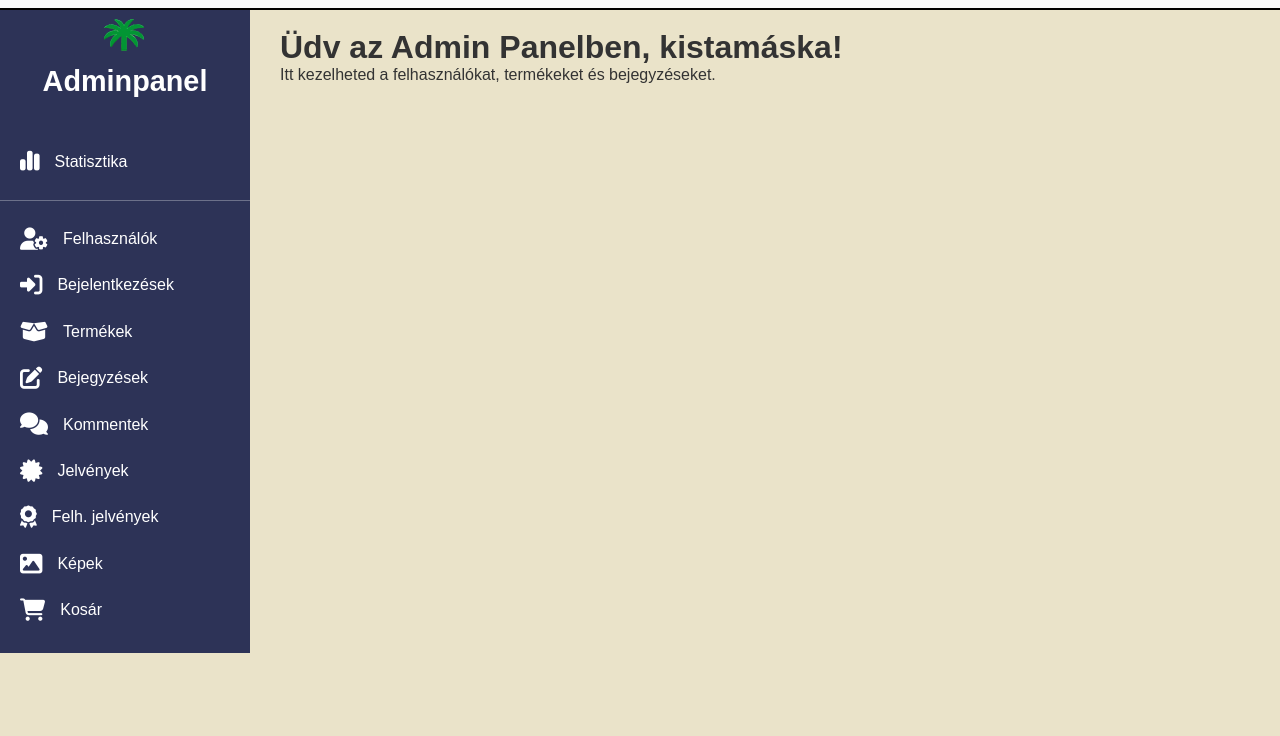
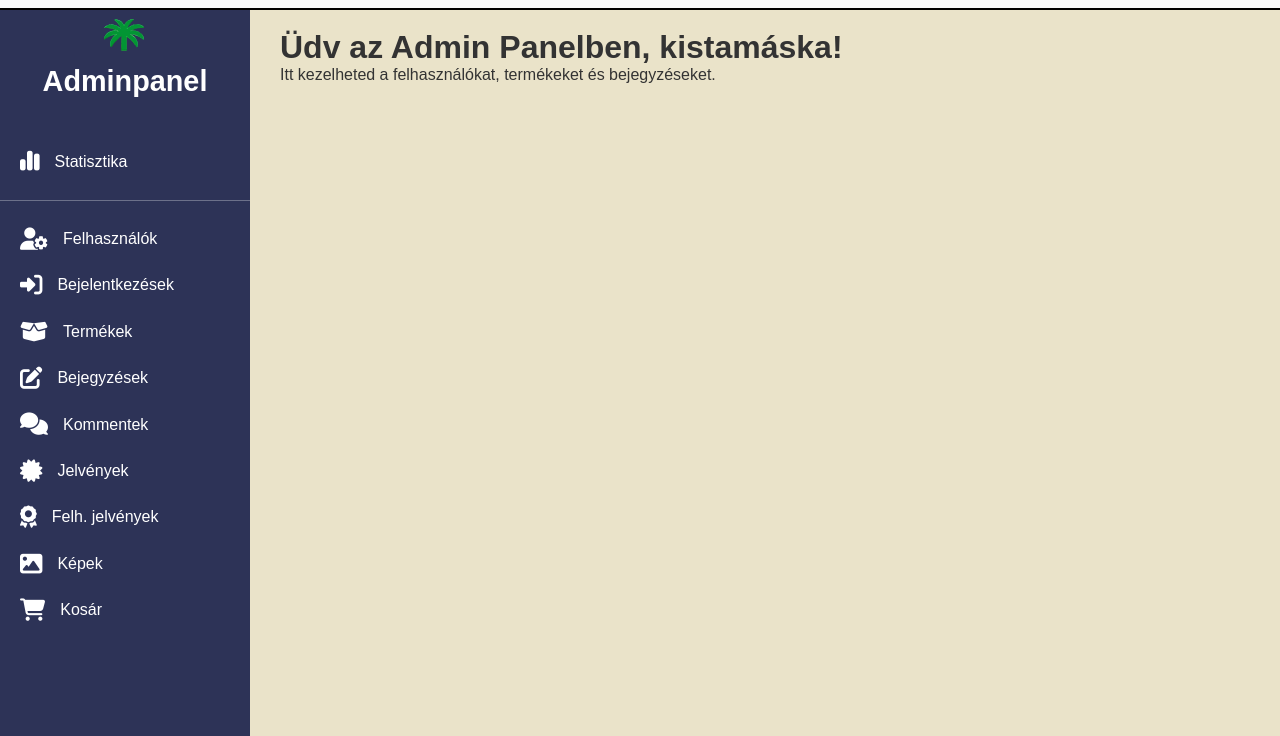
Before and after one commit to bertagyorgy/Techoazis, a PHP site: page /techoazis/admin/admin.php in a window 1280 px wide. Shown: the part 64-800 px from the top of the page. Run offline with PHP 8.4, Linux system fonts and the light colour scheme; a user stored in the database is signed in; data that the repository does not hold is empty.

Commit message:
sidenav fixed

```diff
--- a/static/admin.css
+++ b/static/admin.css
@@ -7,9 +7,10 @@
 
 body {
     background-color: #eae3c9;
-    height: 100%; /* fontos, hogy a 100% működjön */
 }
-
+html {
+    min-height: 100vh;
+}
 /* Navbar fixen */
 .up-bar {
     position: fixed;
@@ -25,7 +26,7 @@ body {
 /* Admin container: fix pozíció után teljes magasság a navbar alatt */
 .admin-container {
     display: flex;
-    height: 100%;
+
     margin-top: 63px; /* eltoljuk a fix navbar miatt */
     overflow: hidden; /* ne legyen dupla scroll */
 }
@@ -38,7 +39,7 @@ body {
     display: flex;
     flex-direction: column;
     align-items: center;
-    /*height: calc(100vh - 63px);*/
+    min-height: calc(100vh - 63px);
     position: sticky;
     /* top: 75px; */
 }
```
